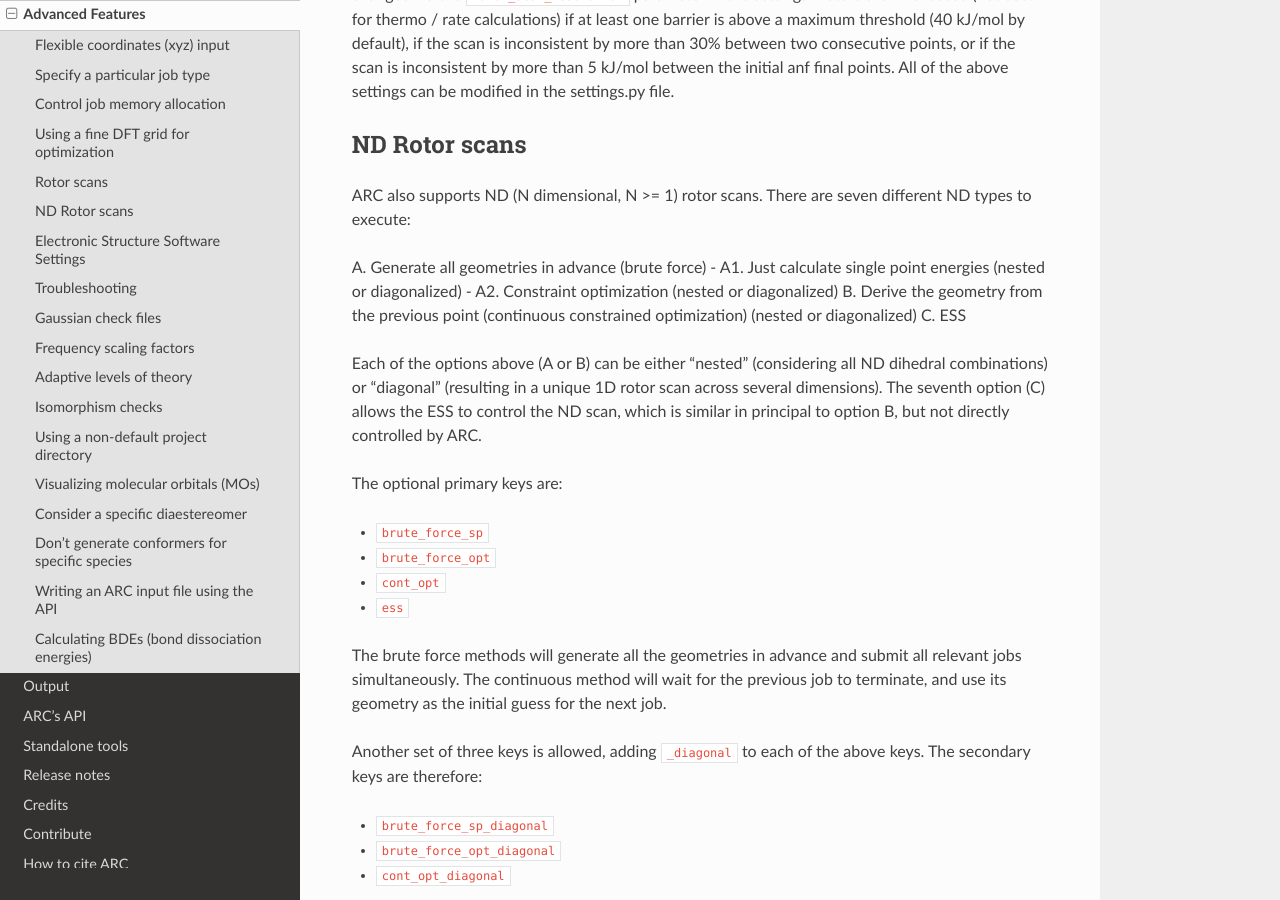
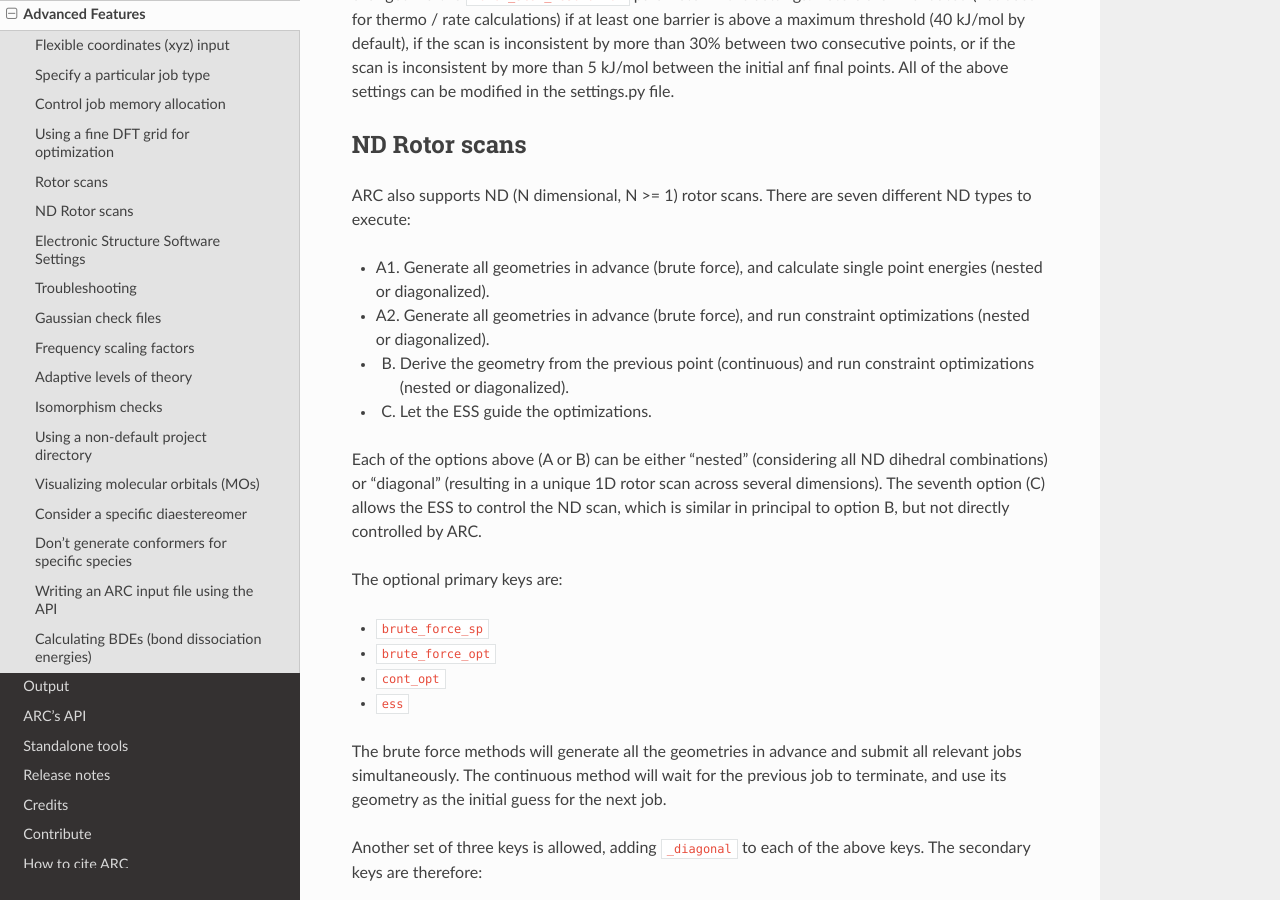
Before and after one commit to ReactionMechanismGenerator/ARC, a Sphinx documentation site: the page built from docs/source/advanced.rst, in a window 1280 px wide and 900 px high, scrolled down 2130 px. Built offline with Sphinx 7.4.7 and the Read the Docs theme 2.0.0, drawn with Linux system fonts in a browser that asks for light colours; formulas are drawn with MathJax 3; the version number could not be read and is left out.

Commit message:
Docs: Updated the ND scans section

```diff
--- a/docs/source/advanced.rst
+++ b/docs/source/advanced.rst
@@ -103,11 +103,10 @@ ND Rotor scans
 ^^^^^^^^^^^^^^
 ARC also supports ND (N dimensional, N >= 1) rotor scans. There are seven different ND types to execute:
 
-A. Generate all geometries in advance (brute force)
-- A1. Just calculate single point energies (nested or diagonalized)
-- A2. Constraint optimization (nested or diagonalized)
-B. Derive the geometry from the previous point (continuous constrained optimization) (nested or diagonalized)
-C. ESS
+- A1. Generate all geometries in advance (brute force), and calculate single point energies (nested or diagonalized).
+- A2. Generate all geometries in advance (brute force), and run constraint optimizations (nested or diagonalized).
+- B. Derive the geometry from the previous point (continuous) and run constraint optimizations (nested or diagonalized).
+- C. Let the ESS guide the optimizations.
 
 Each of the options above (A or B) can be either "nested" (considering all ND dihedral combinations) or "diagonal"
 (resulting in a unique 1D rotor scan across several dimensions). The seventh option (C) allows the ESS to control
```
